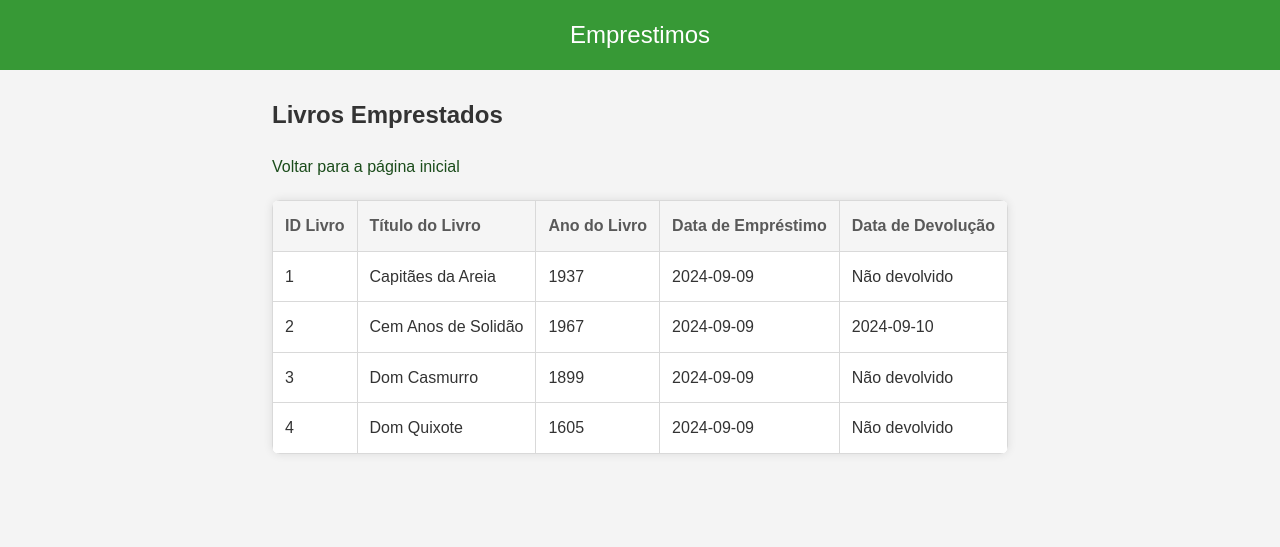
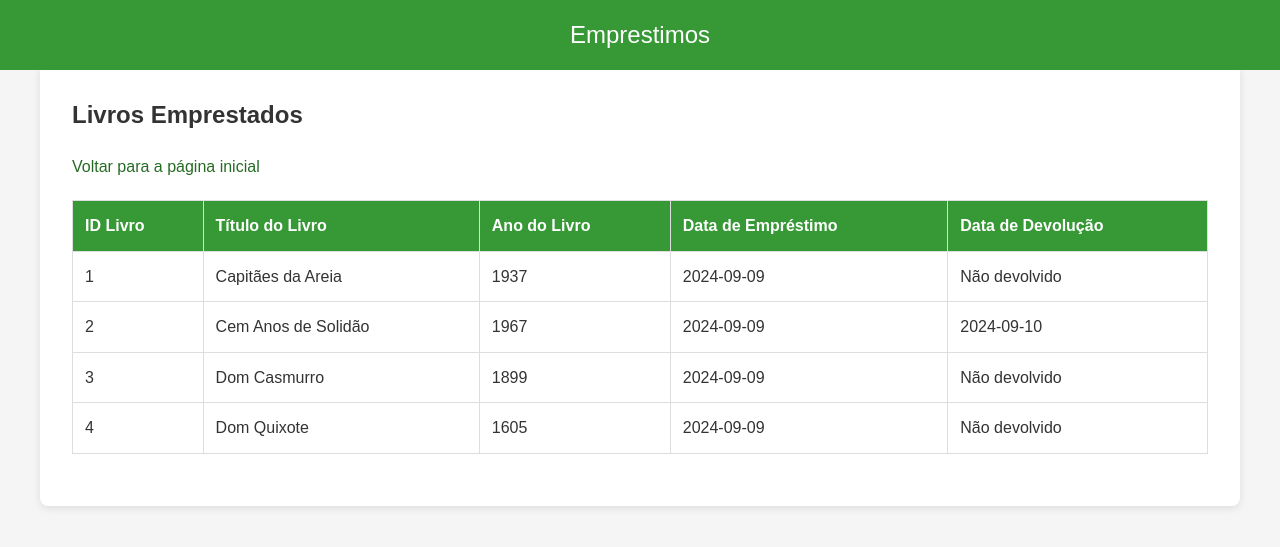
Before and after one commit to mw-bl/PWEB1-Biblioteca, a PHP site: page /livros_emprestados.php in a window 1280 px wide. Shown: the top 547 px of the page. Run offline with PHP 8.4, Linux system fonts and the light colour scheme; data comes from the database, SQL or seed files in the repository.

Commit message:
Update livros_emprestados.php

```diff
--- a/biblioteca/View/livros_emprestados.php
+++ b/biblioteca/View/livros_emprestados.php
@@ -25,8 +25,8 @@ $livrosEmprestados = $emprestimoController->listarLivrosEmprestados();
         }
 
         body {
-            font-family: Arial, sans-serif;
-            background-color: #f4f4f4;
+            font-family: 'Arial', sans-serif;
+            background-color: #f5f5f5;
             color: #333;
             line-height: 1.6;
             margin: 0;
@@ -47,21 +47,25 @@ $livrosEmprestados = $emprestimoController->listarLivrosEmprestados();
         }
 
         .container {
-            margin: 4rem auto 0 auto;
-            max-width: 800px;
+            margin: 4rem auto;
+            max-width: 1200px;
             padding: 2rem;
+            background-color: white;
+            border-radius: 8px;
+            box-shadow: 0 2px 8px rgba(0, 0, 0, 0.1);
         }
 
         h1 {
             font-size: 24px;
             margin-bottom: 20px;
+            color: #333;
         }
 
         a {
             display: inline-block;
             margin-bottom: 20px;
             font-size: 16px;
-            color: #1b4c1b;
+            color: #266b25;
             text-decoration: none;
         }
 
@@ -72,21 +76,18 @@ $livrosEmprestados = $emprestimoController->listarLivrosEmprestados();
         table {
             width: 100%;
             border-collapse: collapse;
-            background-color: white;
-            border-radius: 8px;
-            box-shadow: 0 0 10px rgba(0, 0, 0, 0.1);
-            overflow: hidden;
+            margin-bottom: 20px;
         }
 
         th, td {
-            border: 1px solid #d9d9d9;
+            border: 1px solid #ddd;
             padding: 12px;
             text-align: left;
         }
 
         th {
-            background-color: #f5f5f5;
-            color: #595959;
+            background-color: #379936;
+            color: white;
         }
 
         td {
@@ -101,16 +102,14 @@ $livrosEmprestados = $emprestimoController->listarLivrosEmprestados();
         }
 
         @media (max-width: 768px) {
-            .container {
-                margin: 2rem auto;
-                padding: 1rem;
+            table {
+                font-size: 14px;
             }
         }
 
         @media (max-width: 480px) {
-            button {
-                padding: 4px 8px;
-                font-size: 10px;
+            table {
+                font-size: 12px;
             }
         }
     </style>
```
